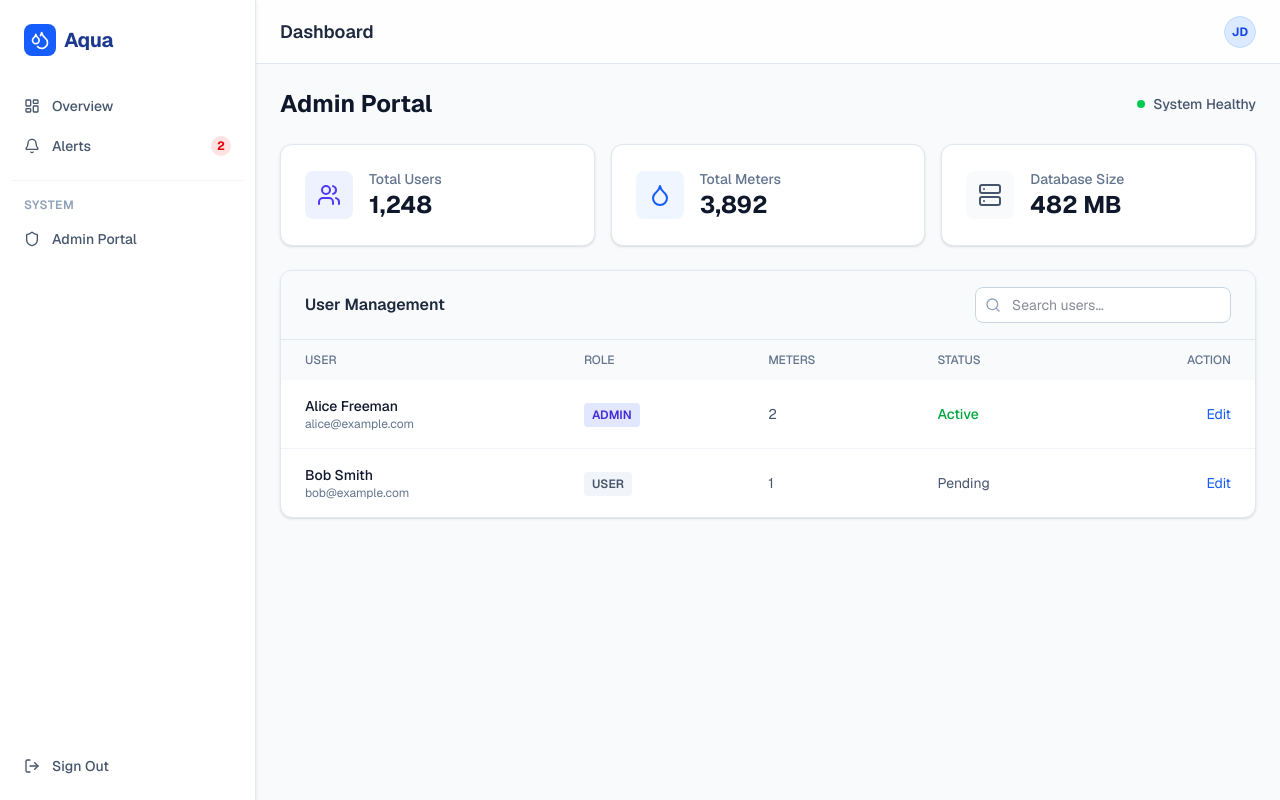
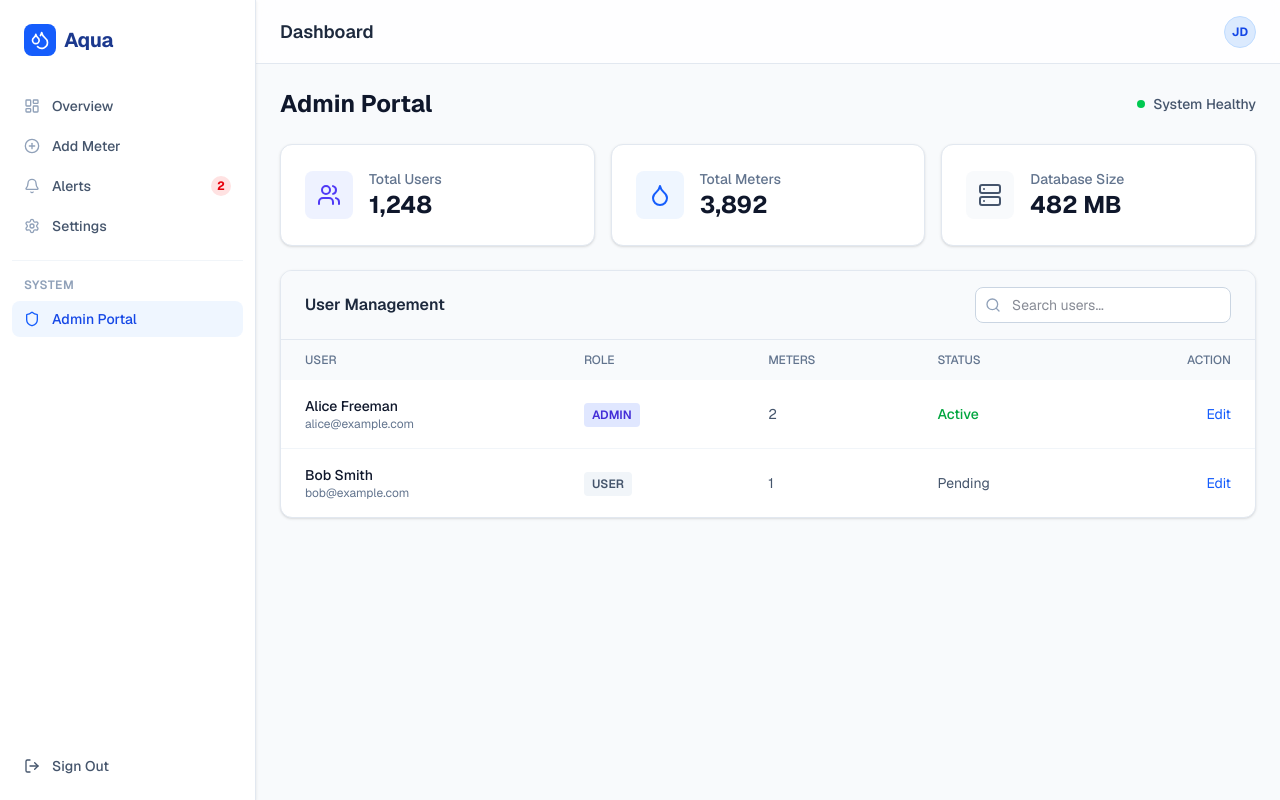
Before and after one commit to RamathPerera/aqua-web, a Next.js app: page /admin in a window 1280 px wide. Built offline with nearby package versions, Linux system fonts and the light colour scheme.

Commit message:
Create the sidebar component

```diff
--- a/src/app/(dashboard)/layout.tsx
+++ b/src/app/(dashboard)/layout.tsx
@@ -1,12 +1,4 @@
-import Link from "next/link";
-import {
-  LayoutDashboard,
-  Droplets,
-  Bell,
-  Settings,
-  LogOut,
-  Shield
-} from "lucide-react";
+import Sidebar from "@/components/layout/Sidebar"; // Import the new component
 
 export default function DashboardLayout({
   children,
@@ -15,39 +7,18 @@ export default function DashboardLayout({
 }) {
   return (
     <div className="flex min-h-screen bg-slate-50 text-slate-900 font-sans">
-      {/* --- Sidebar --- */}
-      <aside className="fixed inset-y-0 left-0 z-50 w-64 border-r border-slate-200 bg-white pb-4 pt-6 shadow-sm hidden md:flex md:flex-col">
-        <div className="px-6 mb-8 flex items-center gap-2">
-          <div className="flex h-8 w-8 items-center justify-center rounded-lg bg-blue-600 text-white">
-            <Droplets className="h-5 w-5" />
-          </div>
-          <span className="text-xl font-bold tracking-tight text-blue-900">Aqua</span>
-        </div>
 
-        <nav className="flex-1 px-3 space-y-1">
-          <NavItem href="/dashboard" icon={<LayoutDashboard />} label="Overview" />
-          <NavItem href="/alerts" icon={<Bell />} label="Alerts" count={2} />
+      {/* 1. Use the new Sidebar Component */}
+      <Sidebar />
 
-          <div className="pt-4 mt-4 border-t border-slate-100">
-             <p className="px-3 text-xs font-semibold text-slate-400 uppercase tracking-wider mb-2">System</p>
-             <NavItem href="/admin" icon={<Shield />} label="Admin Portal" />
-          </div>
-        </nav>
+      {/* Main Content Area */}
+      <main className="flex-1 md:ml-64">
 
-        <div className="px-3 mt-auto">
-          <button className="flex w-full items-center gap-3 rounded-lg px-3 py-2 text-sm font-medium text-slate-600 hover:bg-red-50 hover:text-red-600 transition-colors">
-            <LogOut className="h-4 w-4" />
-            Sign Out
-          </button>
-        </div>
-      </aside>
-
-      {/* --- Main Content --- */}
-      <main className="flex-1 md:ml-64">
         {/* Top Header */}
         <header className="sticky top-0 z-40 flex h-16 items-center justify-between border-b border-slate-200 bg-white/80 backdrop-blur px-6">
           <h1 className="text-lg font-semibold text-slate-800">Dashboard</h1>
           <div className="flex items-center gap-4">
+             {/* Simple User Avatar */}
              <div className="h-8 w-8 rounded-full bg-blue-100 border border-blue-200 flex items-center justify-center text-blue-700 font-bold text-xs">
                 JD
              </div>
@@ -62,24 +33,3 @@ export default function DashboardLayout({
     </div>
   );
 }
-
-// Helper Component for Sidebar Links
-function NavItem({ href, icon, label, count }: { href: string; icon: React.ReactNode; label: string; count?: number }) {
-  return (
-    <Link
-      href={href}
-      className="flex items-center justify-between rounded-lg px-3 py-2 text-sm font-medium text-slate-600 transition-colors hover:bg-blue-50 hover:text-blue-600"
-    >
-      <div className="flex items-center gap-3">
-        {/* Clone element to force size if needed, usually css handles it */}
-        <span className="[&>svg]:h-4 [&>svg]:w-4">{icon}</span>
-        {label}
-      </div>
-      {count && (
-        <span className="flex h-5 w-5 items-center justify-center rounded-full bg-red-100 text-xs font-bold text-red-600">
-          {count}
-        </span>
-      )}
-    </Link>
-  );
-}
--- /dev/null
+++ b/src/components/layout/Sidebar.tsx
@@ -0,0 +1,117 @@
+"use client";
+
+import Link from "next/link";
+import { usePathname } from "next/navigation";
+import {
+  LayoutDashboard,
+  Droplets,
+  Bell,
+  Shield,
+  LogOut,
+  Settings,
+  PlusCircle
+} from "lucide-react";
+
+export default function Sidebar() {
+  const pathname = usePathname();
+
+  // Helper to check if link is active
+  const isActive = (path: string) => pathname === path;
+
+  return (
+    <aside className="fixed inset-y-0 left-0 z-50 w-64 border-r border-slate-200 bg-white pb-4 pt-6 shadow-sm hidden md:flex md:flex-col">
+      {/* Logo */}
+      <div className="px-6 mb-8 flex items-center gap-2">
+        <div className="flex h-8 w-8 items-center justify-center rounded-lg bg-blue-600 text-white">
+          <Droplets className="h-5 w-5" />
+        </div>
+        <span className="text-xl font-bold tracking-tight text-blue-900">Aqua</span>
+      </div>
+
+      {/* Nav Links */}
+      <nav className="flex-1 px-3 space-y-1">
+        <NavItem
+          href="/dashboard"
+          icon={<LayoutDashboard />}
+          label="Overview"
+          active={isActive("/dashboard")}
+        />
+        <NavItem
+          href="/meters/new"
+          icon={<PlusCircle />}
+          label="Add Meter"
+          active={isActive("/meters/new")}
+        />
+        <NavItem
+          href="/alerts"
+          icon={<Bell />}
+          label="Alerts"
+          count={2}
+          active={isActive("/alerts")}
+        />
+        <NavItem
+          href="/settings"
+          icon={<Settings />}
+          label="Settings"
+          active={isActive("/settings")}
+        />
+
+        <div className="pt-4 mt-4 border-t border-slate-100">
+           <p className="px-3 text-xs font-semibold text-slate-400 uppercase tracking-wider mb-2">System</p>
+           <NavItem
+             href="/admin"
+             icon={<Shield />}
+             label="Admin Portal"
+             active={isActive("/admin")}
+           />
+        </div>
+      </nav>
+
+      {/* Logout */}
+      <div className="px-3 mt-auto">
+        <Link href="/login" className="flex w-full items-center gap-3 rounded-lg px-3 py-2 text-sm font-medium text-slate-600 hover:bg-red-50 hover:text-red-600 transition-colors">
+          <LogOut className="h-4 w-4" />
+          Sign Out
+        </Link>
+      </div>
+    </aside>
+  );
+}
+
+// Sub-component for individual links
+function NavItem({
+  href,
+  icon,
+  label,
+  count,
+  active
+}: {
+  href: string;
+  icon: React.ReactNode;
+  label: string;
+  count?: number;
+  active?: boolean;
+}) {
+  return (
+    <Link
+      href={href}
+      className={`flex items-center justify-between rounded-lg px-3 py-2 text-sm font-medium transition-colors ${
+        active
+          ? "bg-blue-50 text-blue-700"
+          : "text-slate-600 hover:bg-slate-50 hover:text-slate-900"
+      }`}
+    >
+      <div className="flex items-center gap-3">
+        <span className={`[&>svg]:h-4 [&>svg]:w-4 ${active ? "text-blue-600" : "text-slate-400"}`}>
+            {icon}
+        </span>
+        {label}
+      </div>
+      {count && (
+        <span className="flex h-5 w-5 items-center justify-center rounded-full bg-red-100 text-xs font-bold text-red-600">
+          {count}
+        </span>
+      )}
+    </Link>
+  );
+}
```
